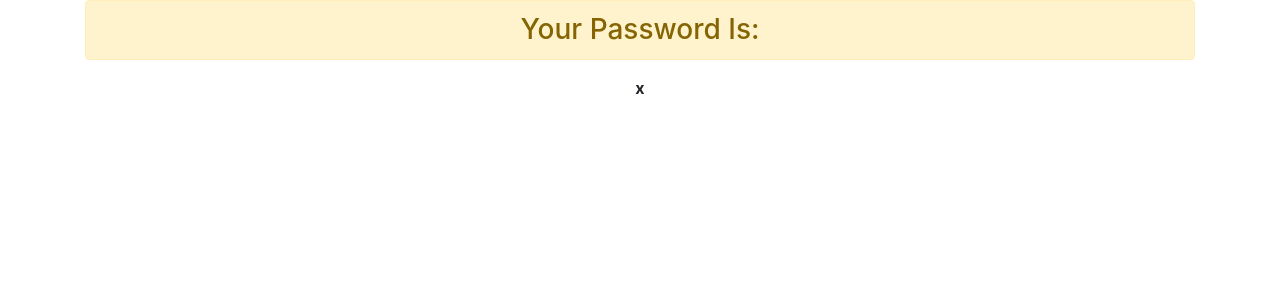
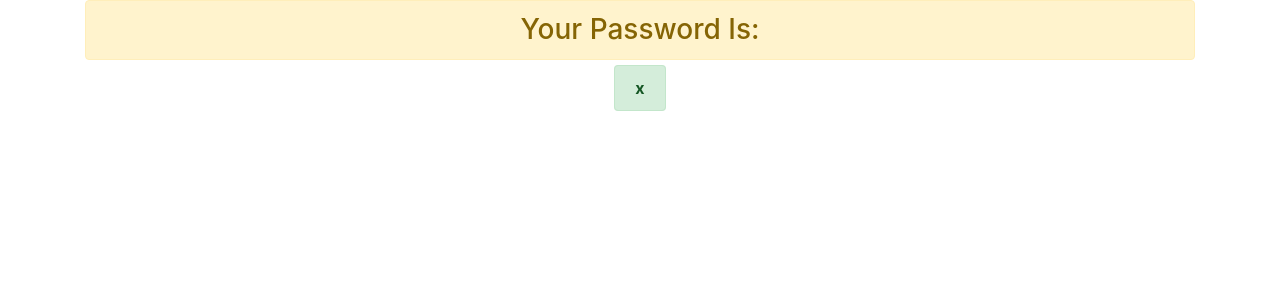
Before and after one commit to aleeraii/django3-passwordgenerator, a Django app: template generator/templates/generator/password.html in a window 1280 px wide. Shown: the top 300 px of the page. Run offline with Django 3.2, Linux system fonts and the light colour scheme; the template is opened without the code that fills it: most values are stand-ins (such as "Sample title", 1, 10 or a date in 2020); some libraries are stand-ins or nearby versions.

Commit message:
I added bootstrap class

```diff
--- a/generator/templates/generator/password.html
+++ b/generator/templates/generator/password.html
@@ -8,7 +8,7 @@
 <body>
 <div class="container text-center">
     <h3 class="alert alert-warning">Your Password Is:</h3>
-   <strong>{{ password }} </strong>
+   <strong class="alert alert-success">{{ password }} </strong>
 </div>
 
 </body>
```
